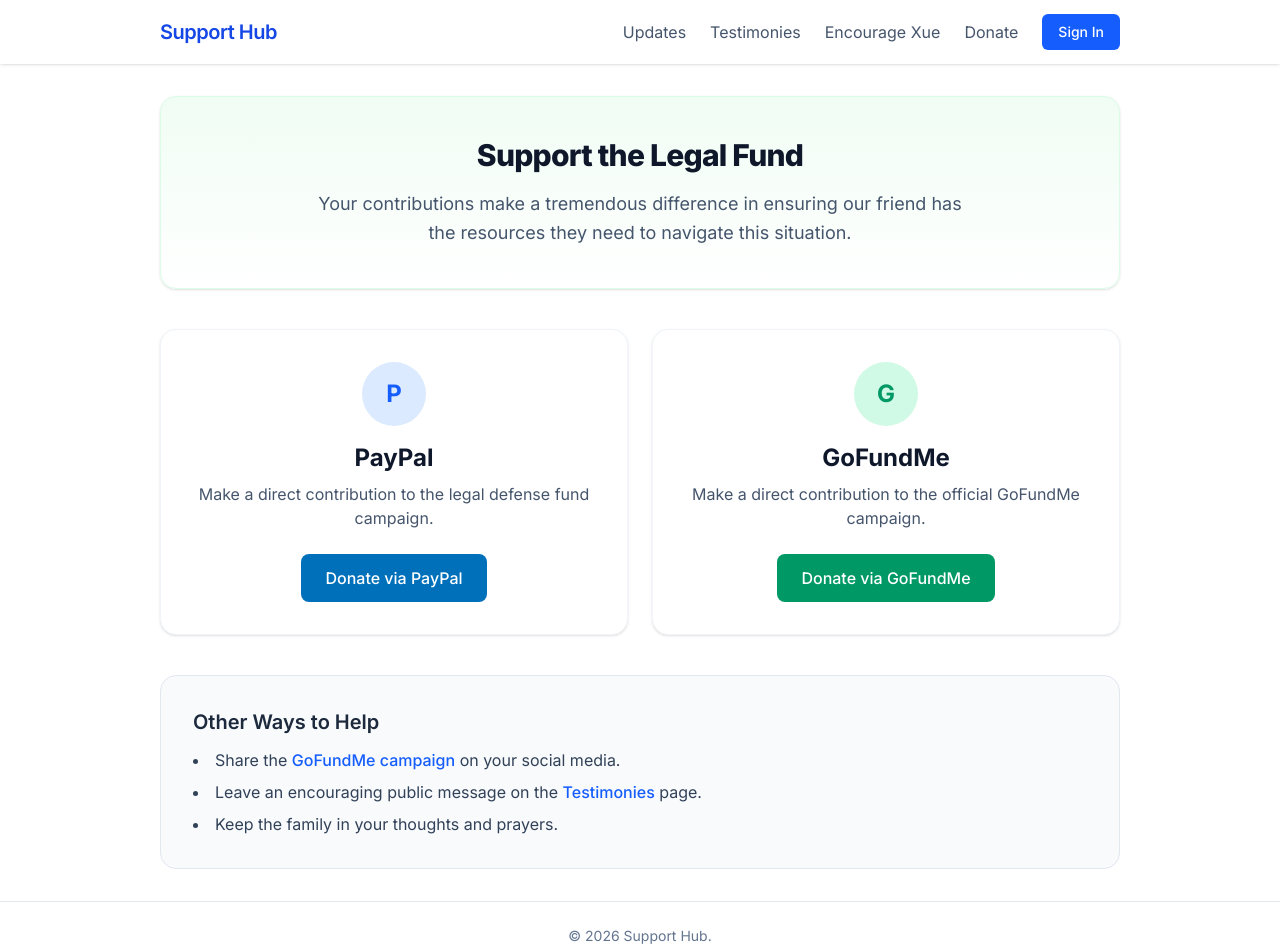
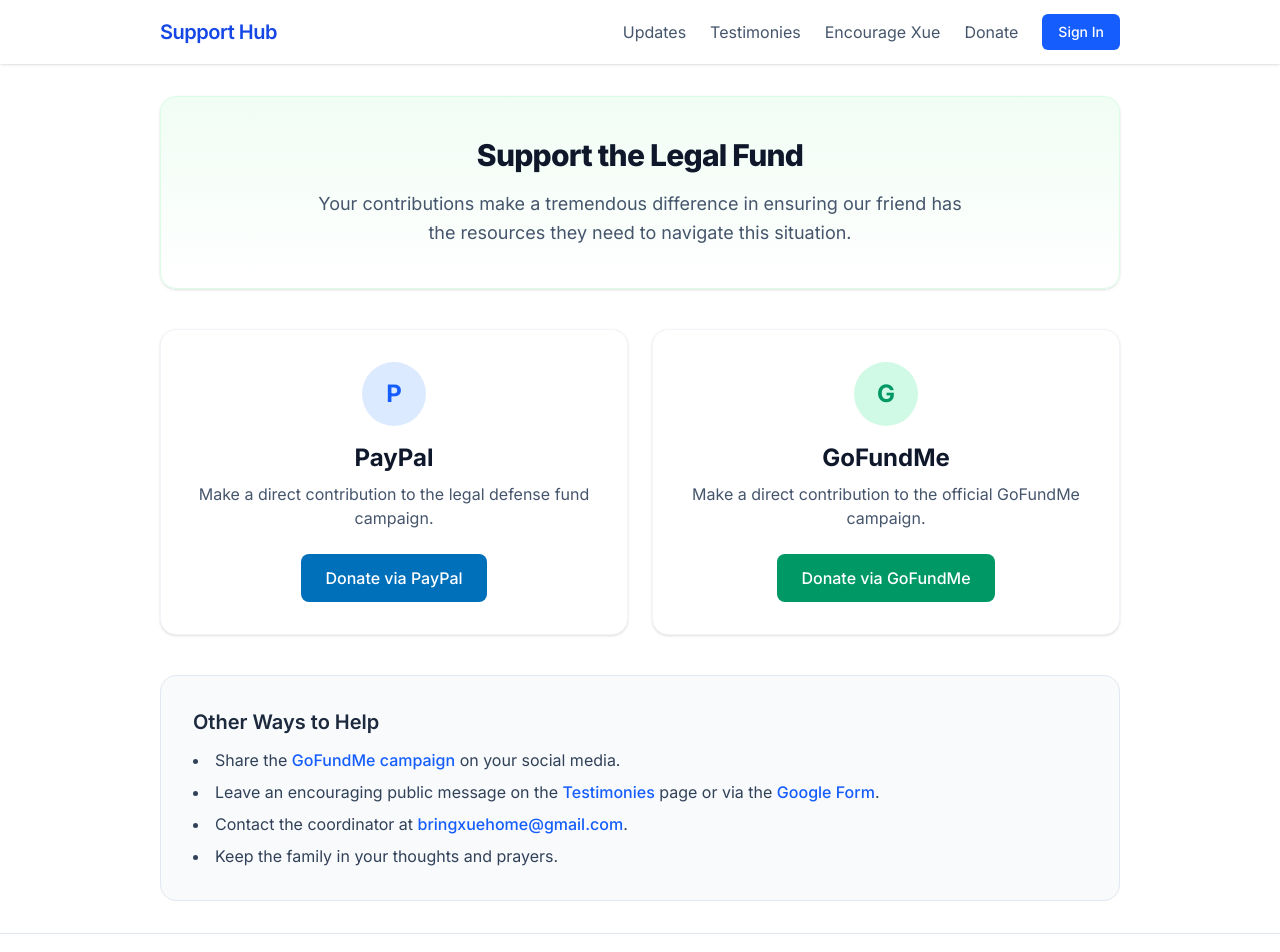
Before and after one commit to RisinAI/bring_xue_home, a Next.js app: page /donate in a window 1280 px wide. Shown: the top 952 px of the page. Built offline with nearby package versions, Linux system fonts and the light colour scheme; no server answers.

Commit message:
Add coordinator email and update GoFundMe links

```diff
--- a/src/app/donate/page.tsx
+++ b/src/app/donate/page.tsx
@@ -56,8 +56,9 @@
             <section className="bg-slate-50 p-6 md:p-8 rounded-2xl border border-slate-200">
                 <h3 className="text-xl font-semibold text-slate-800 mb-3">Other Ways to Help</h3>
                 <ul className="list-disc list-inside text-slate-700 space-y-2">
-                    <li>Share the <a href="#" className="font-medium text-blue-600 hover:underline">GoFundMe campaign</a> on your social media.</li>
-                    <li>Leave an encouraging public message on the <a href="/testimonies" className="font-medium text-blue-600 hover:underline">Testimonies</a> page.</li>
+                    <li>Share the <a href="https://www.gofundme.com/f/bring-xue-lor-home" target="_blank" rel="noopener noreferrer" className="font-medium text-blue-600 hover:underline">GoFundMe campaign</a> on your social media.</li>
+                    <li>Leave an encouraging public message on the <a href="/testimonies" className="font-medium text-blue-600 hover:underline">Testimonies</a> page or via the <a href="https://docs.google.com/forms/d/e/1FAIpQLSddVbmTw2EqQVUsHFAGZR1lPOOcvGNhdSAXrXN03LZ0q6t34g/viewform?pli=1" target="_blank" rel="noopener noreferrer" className="font-medium text-blue-600 hover:underline">Google Form</a>.</li>
+                    <li>Contact the coordinator at <a href="mailto:bringxuehome@gmail.com" className="font-medium text-blue-600 hover:underline">bringxuehome@gmail.com</a>.</li>
                     <li>Keep the family in your thoughts and prayers.</li>
                 </ul>
             </section>
```
